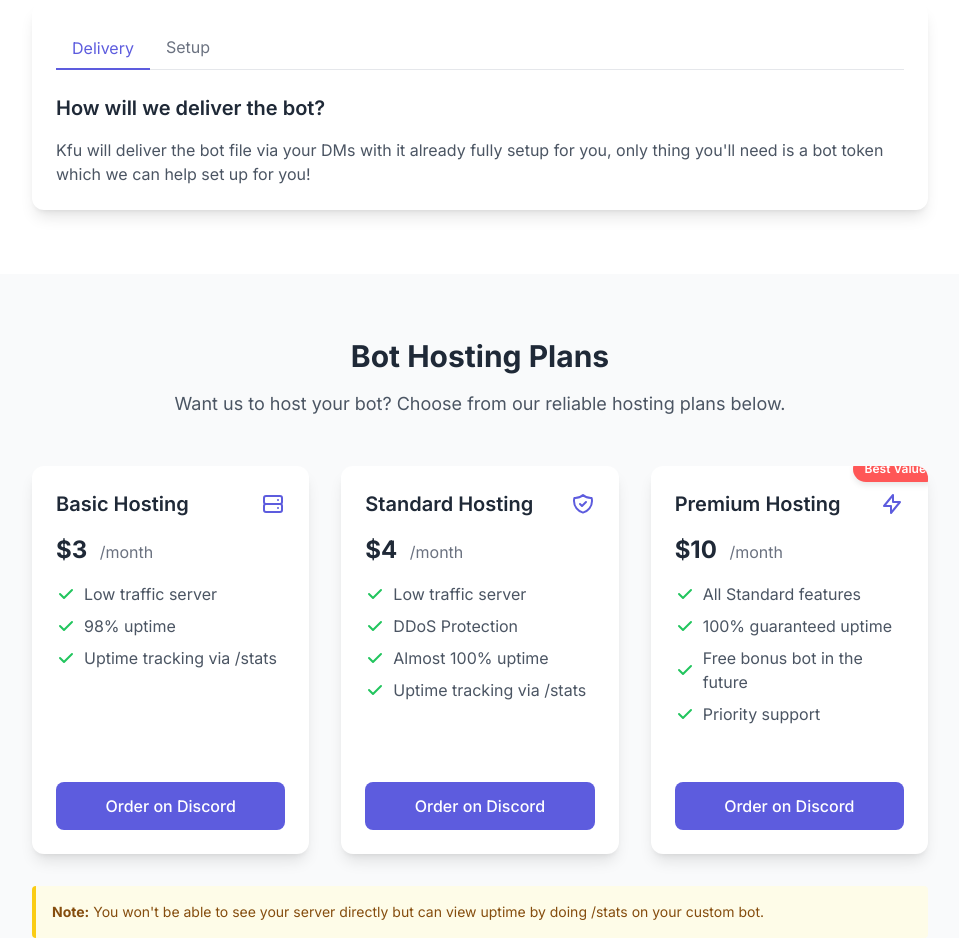
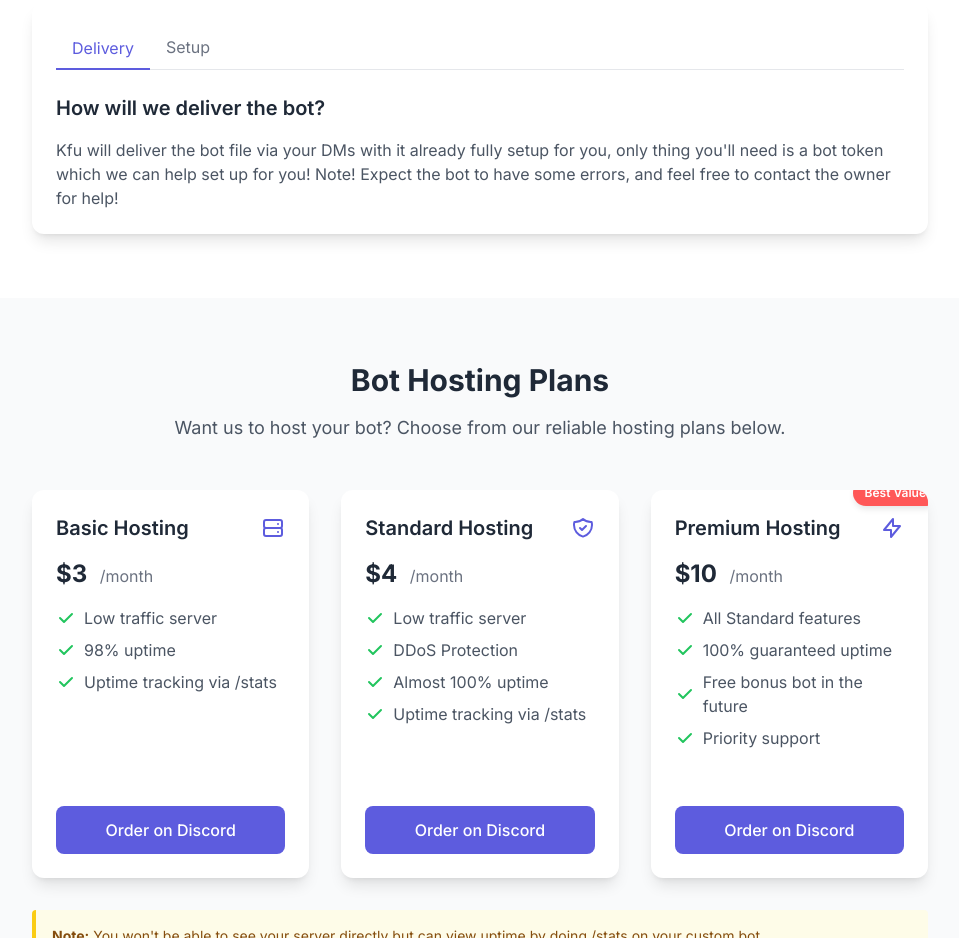
Before and after one commit to VXP-ui/CustomBot, a plain HTML site: page index.html in a window 1280 px wide. Shown: the part 1773-2711 px from the top of the page, without its empty margins (160-1119 px from the left). Drawn offline with nearby package versions, Linux system fonts and the light colour scheme.

Commit message:
Update index.html

```diff
--- a/index.html
+++ b/index.html
@@ -306,7 +306,7 @@
                 <!-- Tab content -->
                 <div id="content-delivery" class="tab-content active">
                     <h3 class="text-xl font-semibold mb-4">How will we deliver the bot?</h3>
-                    <p class="text-gray-600 dark:text-gray-400">Kfu will deliver the bot file via your DMs with it already fully setup for you, only thing you'll need is a bot token which we can help set up for you!</p>
+                    <p class="text-gray-600 dark:text-gray-400">Kfu will deliver the bot file via your DMs with it already fully setup for you, only thing you'll need is a bot token which we can help set up for you! Note! Expect the bot to have some errors, and feel free to contact the owner for help!</p>
                 </div>
 
                 <div id="content-setup" class="tab-content">
```
